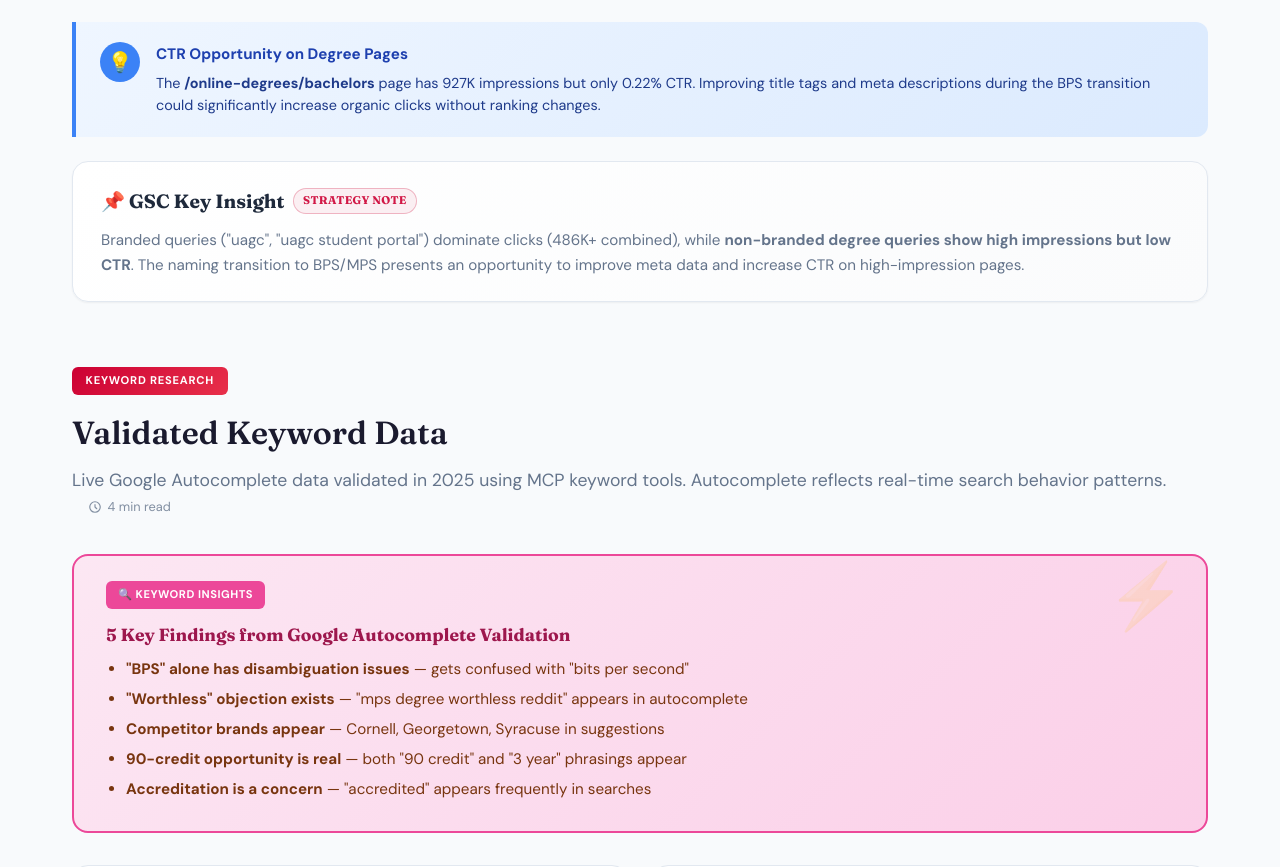
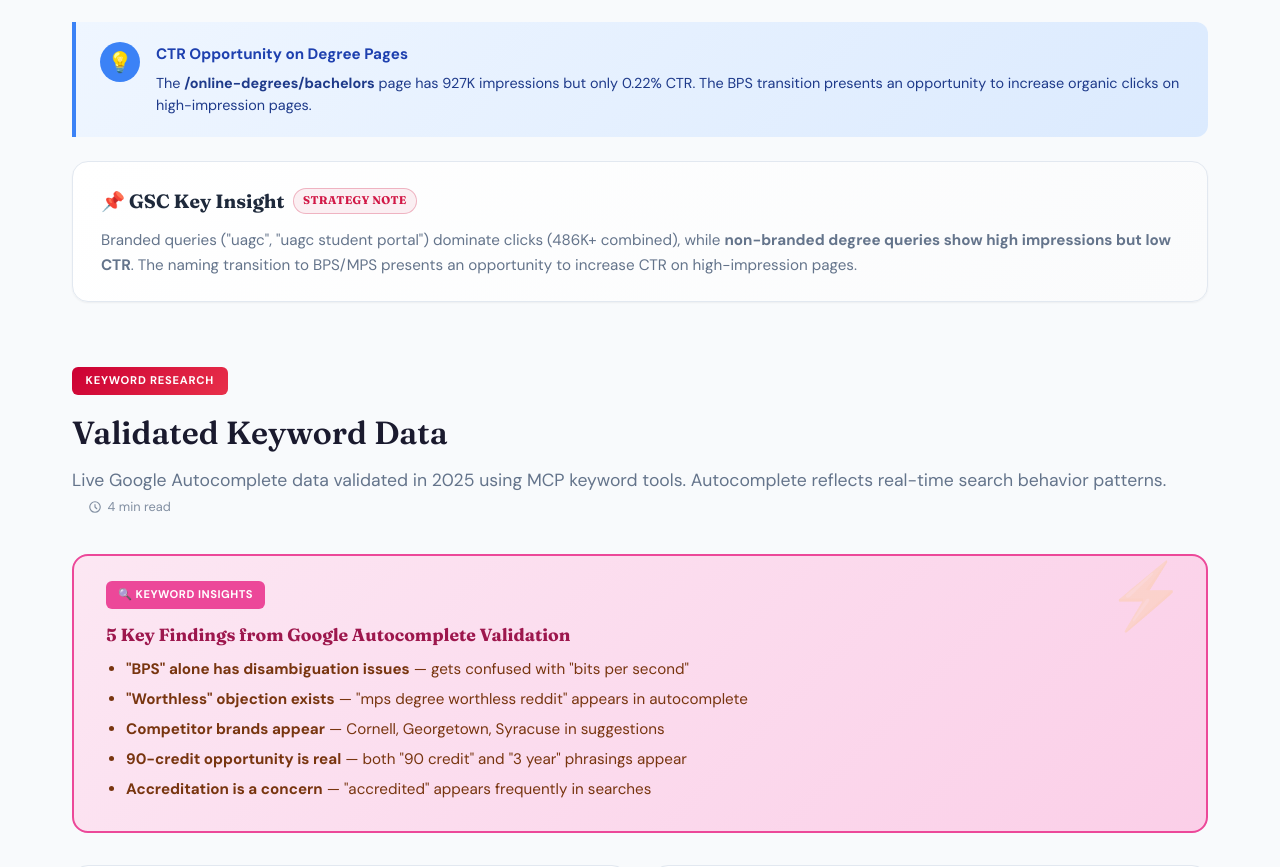
Before and after one commit to omac049/ps-degree-naming-seo-impact-analysis, a plain HTML site: page seo-impact-report.html in a window 1280 px wide. Shown: the part 7913-8780 px from the top of the page. Drawn offline with Linux system fonts and the light colour scheme.

Commit message:
Remove title tags/meta descriptions mentions from CTR insights

```diff
--- a/seo-impact-report.html
+++ b/seo-impact-report.html
@@ -2524,13 +2524,13 @@
                 <div class="key-takeaway-icon">💡</div>
                 <div class="key-takeaway-content">
                     <h5>CTR Opportunity on Degree Pages</h5>
-                    <p>The <strong>/online-degrees/bachelors</strong> page has 927K impressions but only 0.22% CTR. Improving title tags and meta descriptions during the BPS transition could significantly increase organic clicks without ranking changes.</p>
+                    <p>The <strong>/online-degrees/bachelors</strong> page has 927K impressions but only 0.22% CTR. The BPS transition presents an opportunity to increase organic clicks on high-impression pages.</p>
                 </div>
             </div>
 
             <div class="callout" style="margin-top: 1.5rem;">
                 <h3>📌 GSC Key Insight <span class="pill internal">Strategy Note</span></h3>
-                <p>Branded queries ("uagc", "uagc student portal") dominate clicks (486K+ combined), while <strong>non-branded degree queries show high impressions but low CTR</strong>. The naming transition to BPS/MPS presents an opportunity to improve meta data and increase CTR on high-impression pages.</p>
+                <p>Branded queries ("uagc", "uagc student portal") dominate clicks (486K+ combined), while <strong>non-branded degree queries show high impressions but low CTR</strong>. The naming transition to BPS/MPS presents an opportunity to increase CTR on high-impression pages.</p>
             </div>
         </section>
 
```
